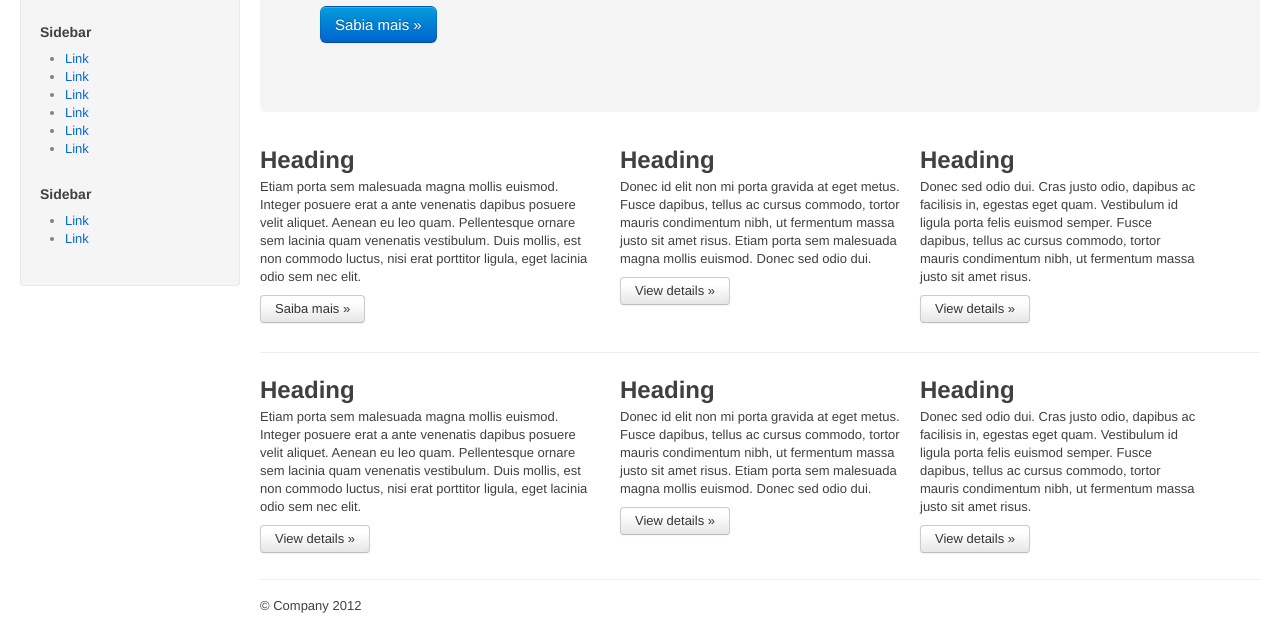
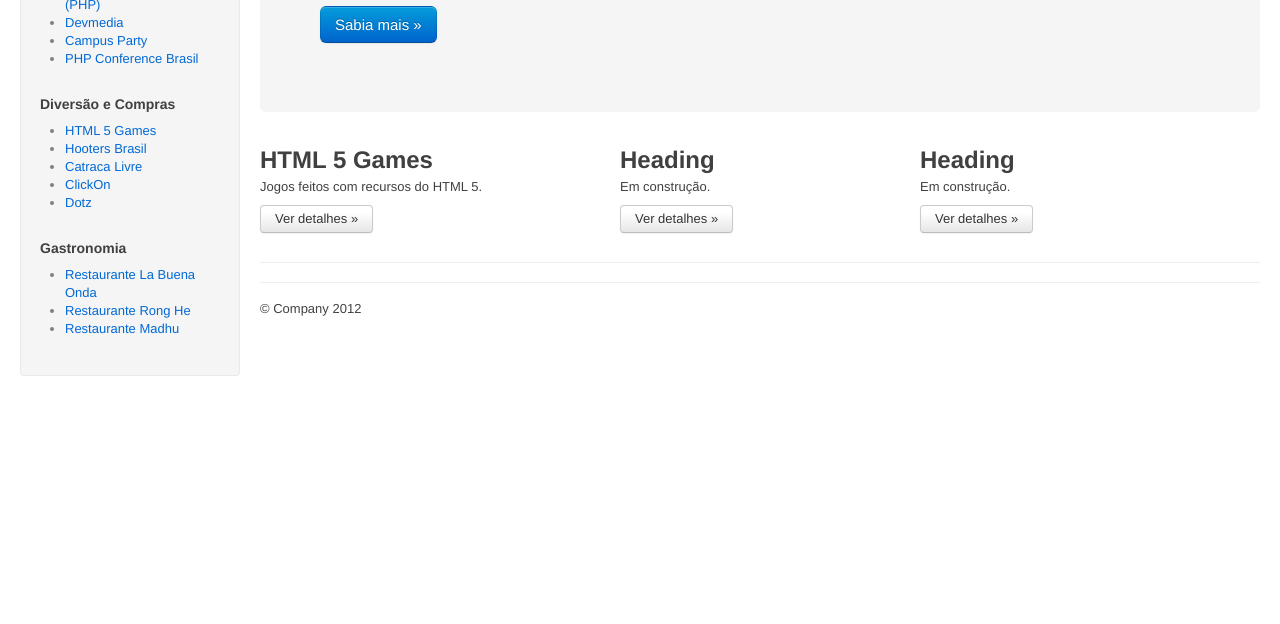
Before and after one commit to kleberhs007/kleberhs007.github.com, a plain HTML site: page index.html in a window 1280 px wide. Shown: the part 210-834 px from the top of the page. After the commit the page ends 800 px from the top, so only its background shows below. Drawn offline with Linux system fonts and the light colour scheme.

Commit message:
Inserts links in menu sidebar Inserts content in the <div class = "row"> divs.
Signed-off-by: Kleber Hamada Sato <kleberhs007@yahoo.com>

```diff
--- a/index.html
+++ b/index.html
@@ -46,26 +46,28 @@
     <div class="container-fluid">
       <div class="sidebar">
         <div class="well">
-          <h5>Programação</h5>
+          <h5>Programação / Desenvolvimento</h5>
           <ul>
             <li><a href="http://sou.phpsp.org.br/">Sou PHP SP e contribuo</a></li>
             <li><a href="http://www.github.com">Github</a></li>
             <li><a href="http://www.codeigniter.com/">Framework CodeIgniter (PHP)</a></li>
-            <li><a href="#">Link</a></li>
+            <li><a href="http://www.devmedia.com.br">Devmedia</a></li>
+            <li><a href="http://www.campus-party.com.br/2012/index.html">Campus Party</a></li>
+            <li><a href="http://www.phpconf.com.br/">PHP Conference Brasil</a></li>
           </ul>
-          <h5>Sidebar</h5>
+          <h5>Diversão e Compras</h5>
           <ul>
-            <li><a href="#">Link</a></li>
-            <li><a href="#">Link</a></li>
-            <li><a href="#">Link</a></li>
-            <li><a href="#">Link</a></li>
-            <li><a href="#">Link</a></li>
-            <li><a href="#">Link</a></li>
+            <li><a href="http://html5games.com/">HTML 5 Games</a></li>
+            <li><a href="http://www.hootersbrasil.com.br/site2/">Hooters Brasil</a></li>
+            <li><a href="http://catracalivre.folha.uol.com.br/">Catraca Livre</a></li>
+            <li><a href="http://bit.ly/zP9ec6">ClickOn</a></li>
+            <li><a href="http://www.dotz.com.br/">Dotz</a></li>
           </ul>
-          <h5>Sidebar</h5>
+          <h5>Gastronomia</h5>
           <ul>
-            <li><a href="#">Link</a></li>
-            <li><a href="#">Link</a></li>
+            <li><a href="http://www.labuenaonda.com.br">Restaurante La Buena Onda</a></li>
+            <li><a href="http://www.ronghe.com.br">Restaurante Rong He</a></li>
+            <li><a href="http://www.madhurestaurante.com.br/html/index.html">Restaurante Madhu</a></li>
           </ul>
         </div>
       </div>
@@ -79,40 +81,22 @@
         <!-- Example row of columns -->
         <div class="row">
           <div class="span6">
-            <h2>Heading</h2>
-            <p>Etiam porta sem malesuada magna mollis euismod. Integer posuere erat a ante venenatis dapibus posuere velit aliquet. Aenean eu leo quam. Pellentesque ornare sem lacinia quam venenatis vestibulum. Duis mollis, est non commodo luctus, nisi erat porttitor ligula, eget lacinia odio sem nec elit.</p>
-            <p><a class="btn" href="#">Saiba mais &raquo;</a></p>
+            <h2>HTML 5 Games</h2>
+            <p>Jogos feitos com recursos do HTML 5.</p>
+            <p><a class="btn" href="http://html5games.com/" target="_blank">Ver detalhes &raquo;</a></p>
           </div>
           <div class="span5">
             <h2>Heading</h2>
-             <p>Donec id elit non mi porta gravida at eget metus. Fusce dapibus, tellus ac cursus commodo, tortor mauris condimentum nibh, ut fermentum massa justo sit amet risus. Etiam porta sem malesuada magna mollis euismod. Donec sed odio dui. </p>
-            <p><a class="btn" href="#">View details &raquo;</a></p>
+             <p>Em construção. </p>
+            <p><a class="btn" href="#">Ver detalhes &raquo;</a></p>
          </div>
           <div class="span5">
             <h2>Heading</h2>
-            <p>Donec sed odio dui. Cras justo odio, dapibus ac facilisis in, egestas eget quam. Vestibulum id ligula porta felis euismod semper. Fusce dapibus, tellus ac cursus commodo, tortor mauris condimentum nibh, ut fermentum massa justo sit amet risus.</p>
-            <p><a class="btn" href="#">View details &raquo;</a></p>
+            <p>Em construção.</p>
+            <p><a class="btn" href="#">Ver detalhes &raquo;</a></p>
           </div>
         </div>
-        <hr>
-        <!-- Example row of columns -->
-        <div class="row">
-          <div class="span6">
-            <h2>Heading</h2>
-            <p>Etiam porta sem malesuada magna mollis euismod. Integer posuere erat a ante venenatis dapibus posuere velit aliquet. Aenean eu leo quam. Pellentesque ornare sem lacinia quam venenatis vestibulum. Duis mollis, est non commodo luctus, nisi erat porttitor ligula, eget lacinia odio sem nec elit.</p>
-            <p><a class="btn" href="#">View details &raquo;</a></p>
-          </div>
-          <div class="span5">
-            <h2>Heading</h2>
-             <p>Donec id elit non mi porta gravida at eget metus. Fusce dapibus, tellus ac cursus commodo, tortor mauris condimentum nibh, ut fermentum massa justo sit amet risus. Etiam porta sem malesuada magna mollis euismod. Donec sed odio dui. </p>
-            <p><a class="btn" href="#">View details &raquo;</a></p>
-         </div>
-          <div class="span5">
-            <h2>Heading</h2>
-            <p>Donec sed odio dui. Cras justo odio, dapibus ac facilisis in, egestas eget quam. Vestibulum id ligula porta felis euismod semper. Fusce dapibus, tellus ac cursus commodo, tortor mauris condimentum nibh, ut fermentum massa justo sit amet risus.</p>
-            <p><a class="btn" href="#">View details &raquo;</a></p>
-          </div>
-        </div>
+        <hr />
         <footer>
           <p>&copy; Company 2012</p>
         </footer>
```
